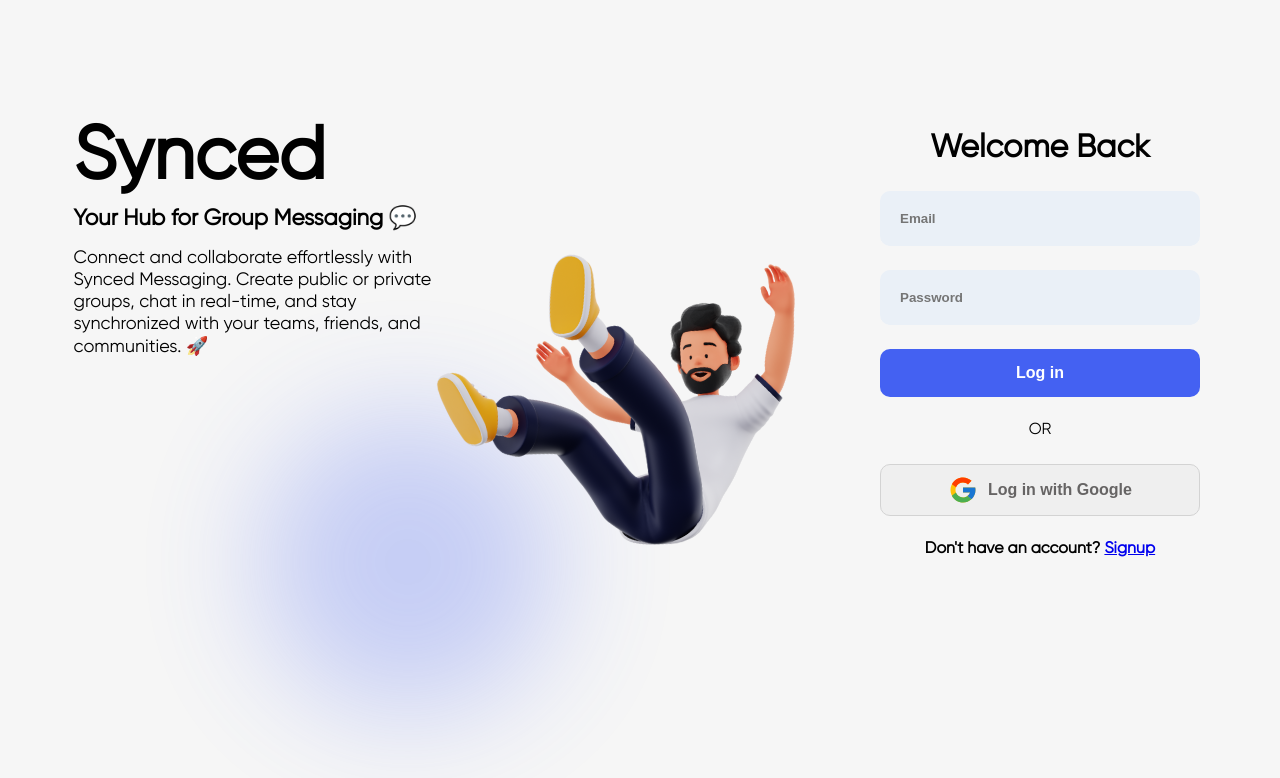
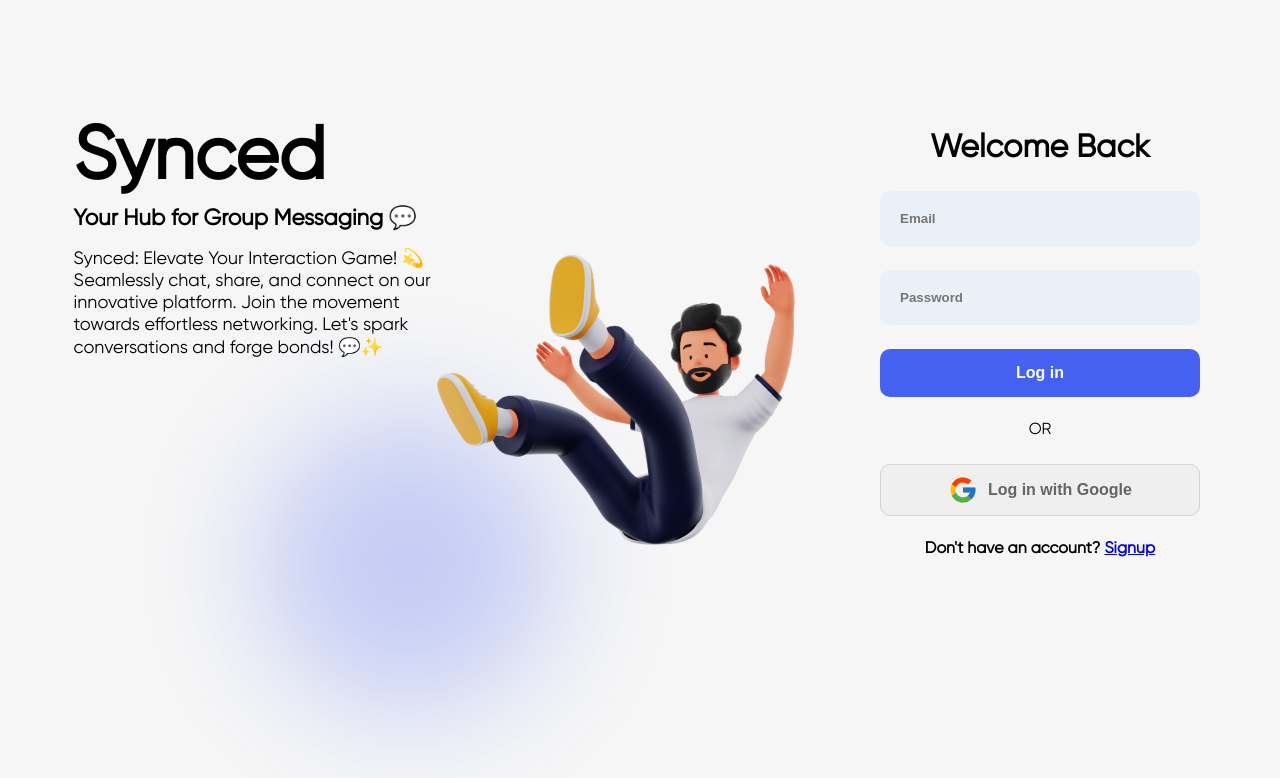
Before and after one commit to Konain-Raza/Synced, a React (Vite) app: page / in a window 1280 px wide. Shown: the top 778 px of the page. Built offline with nearby package versions, Linux system fonts and the light colour scheme.

Commit message:
updated chat onBoard content and hero content

```diff
--- a/src/App.jsx
+++ b/src/App.jsx
@@ -157,9 +157,10 @@
             <div id="pwithimg">
               <div id="blur-circle"></div>
               <p>
-                Connect and collaborate effortlessly with Synced Messaging.
-                Create public or private groups, chat in real-time, and stay
-                synchronized with your teams, friends, and communities. 🚀
+                Synced: Elevate Your Interaction Game! 💫 Seamlessly chat,
+                share, and connect on our innovative platform. Join the movement
+                towards effortless networking. Let's spark conversations and
+                forge bonds! 💬✨
               </p>
               <img src={heroimg} alt="hero image" id="hero-image" />
             </div>
```
